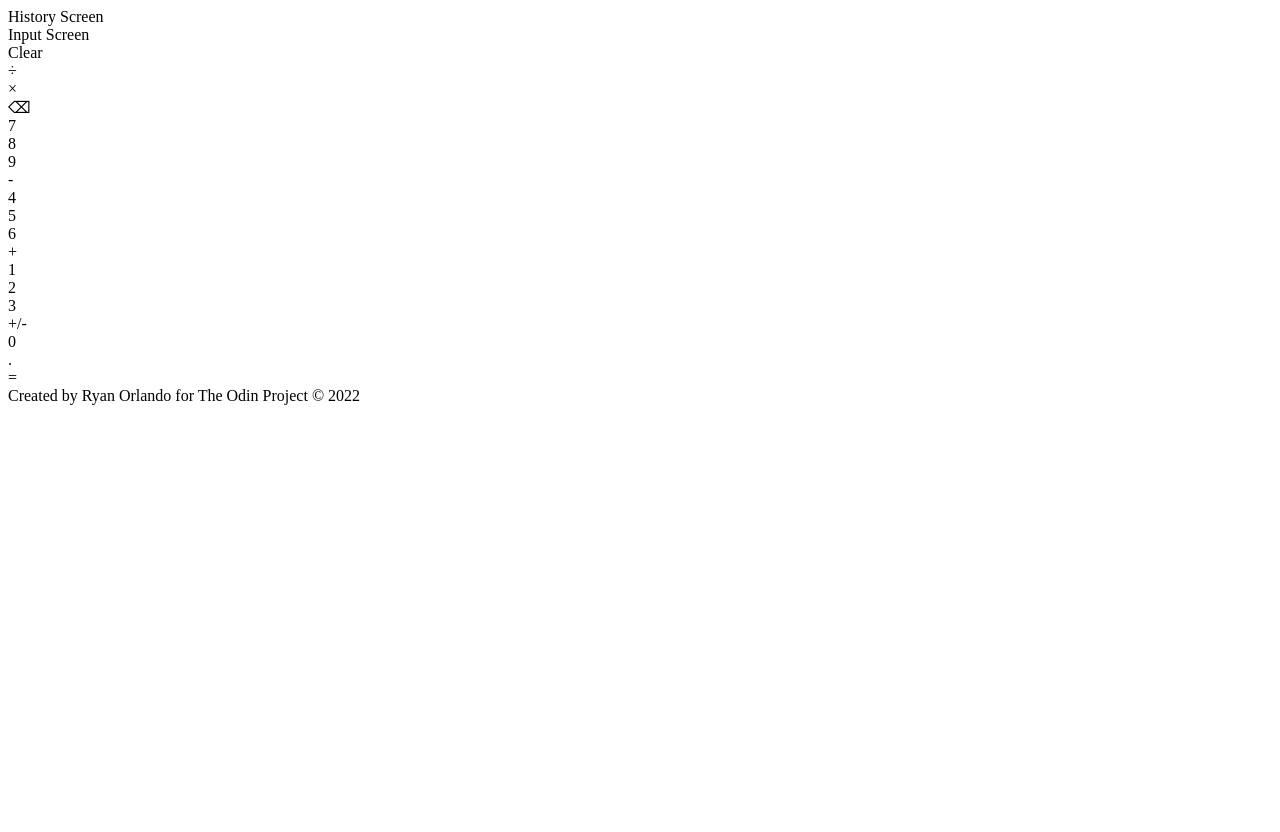
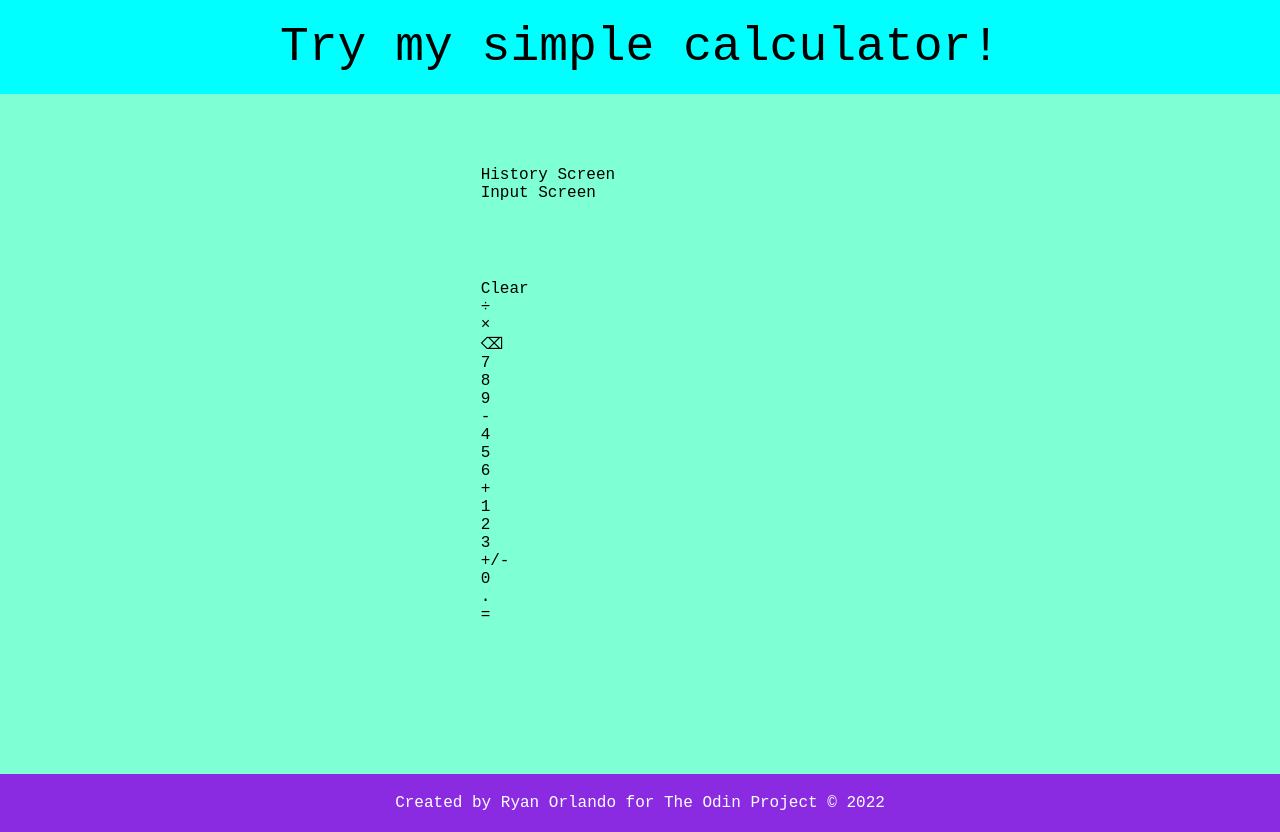
Before and after one commit to ryanorlando92/calculator, a plain HTML site: page index.html in a window 1280 px wide. Before the commit the page ends 800 px from the top, so only its background shows below. Drawn offline with Linux system fonts and the light colour scheme.

Commit message:
wife aggro

```diff
--- a/index.html
+++ b/index.html
@@ -12,6 +12,10 @@
 </head>
 
 <body>
+
+<div class="header">
+    Try my simple calculator!
+</div>
 
 <div class="container">
 
@@ -50,9 +54,10 @@
     </div>
 </div>
 
+
 </body>
+<footer class="footer">
+    Created by Ryan Orlando for The Odin Project © 2022
+</footer>
 
-<footer>
-Created by Ryan Orlando for The Odin Project © 2022
-</footer>
 </html>
--- a/style.css
+++ b/style.css
@@ -0,0 +1,53 @@
+
+
+
+html {
+    font-family: 'Courier New', Courier, monospace;
+    display: flex;
+    height: 100%;
+    flex-direction: column;
+}
+
+body {
+    margin: 0;
+}
+
+.header {
+    text-align: center;
+    font-size: 3em;
+    background-color: aqua;
+    padding: 20px;
+}
+
+
+
+.container {
+    flex: 1;
+    height: 80vh;
+    padding: 20px;
+    background-color: aquamarine;
+    display: grid;
+    grid-template-areas:
+    "A A A A   A H H C  C C C C"
+    "A A A A   A B B C  C C C C"
+    "A A A A   A B B C  C C C C"
+    "A A A A   A B B C  C C C C"
+    "A A A A   A J J C  C C C C";
+
+}
+
+#calculator {
+    grid-area: B;
+    display: grid;
+
+
+}
+
+
+.footer {
+    text-align: center;
+    background: blueviolet;
+    padding: 20px;
+    align-items: flex-end;
+    color: white;
+}
```
